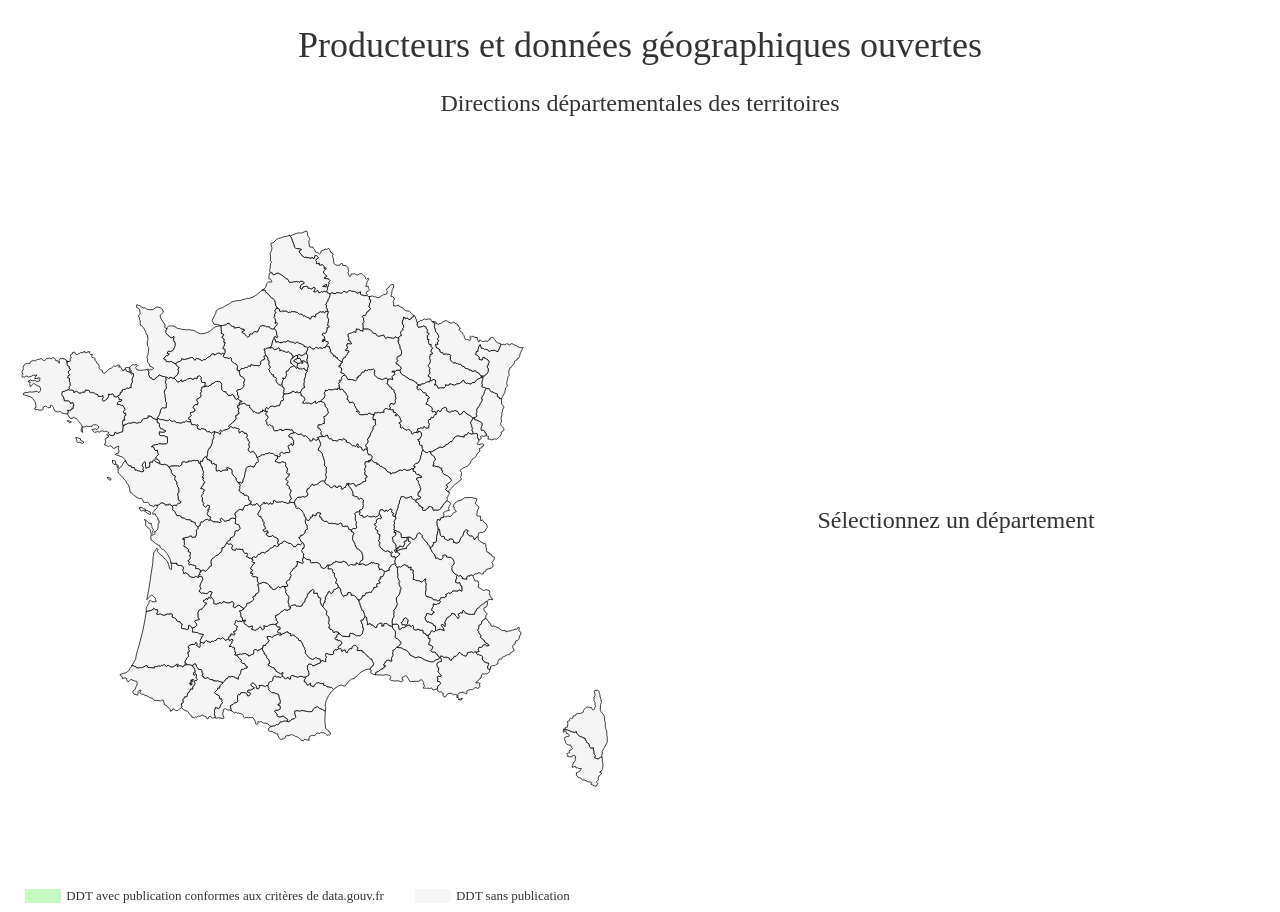
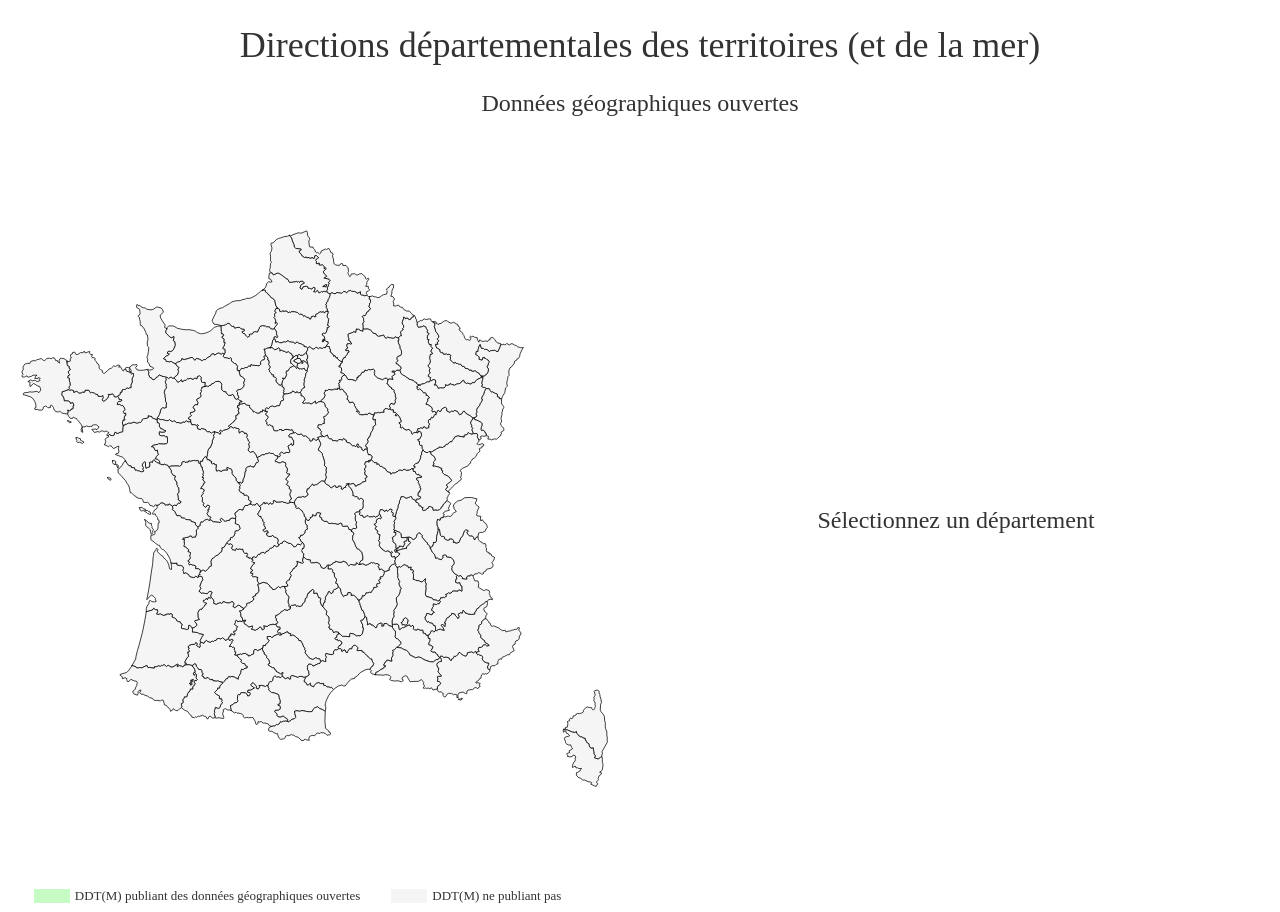
Before and after one commit to etalab/inspire-cartes-producteurs, a plain HTML site: page ddt.html in a window 1280 px wide. Drawn offline with Linux system fonts and the light colour scheme; no server answers; a web font is replaced by a local one.

Commit message:
Améliore page DDT(M)

```diff
--- a/ddt.html
+++ b/ddt.html
@@ -6,12 +6,12 @@
     <link rel="stylesheet" href="style.css">
     <script src="https://cdn.polyfill.io/v2/polyfill.js?features=Array.prototype.map,fetch,promise"></script>
 
-    <title>DDT - Open data</title>
+    <title>Directions départementales des territoires (et de la mer)</title>
 
   </head>
   <body>
-    <h1>Producteurs et données géographiques ouvertes</h1>
-    <h2>Directions départementales des territoires</h2>
+    <h1>Directions départementales des territoires (et de la mer)</h1>
+    <h2>Données géographiques ouvertes</h2>
 
     <div class="content">
 
@@ -124,12 +124,12 @@
         <div class="legends">
           <div class="legend">
             <div class="new"></div>
-            <span>DDT avec publication conformes aux critères de data.gouv.fr</span>
+            <span>DDT(M) publiant des données géographiques ouvertes</span>
           </div>
 
           <div class="legend">
             <div class="none"></div>
-            <span>DDT sans publication</span>
+            <span>DDT(M) ne publiant pas</span>
           </div>
         </div>
 
--- a/js/departements.js
+++ b/js/departements.js
@@ -55,8 +55,7 @@ function createOrganizationsList(departement) {
     var a = document.createElement('a');
 
     a.href = 'https://inspire.data.gouv.fr/search?availability=yes&opendata=yes&organization=' +  departement.ddt.value;
-    a.innerHTML = departement.ddt.count + ' jeux de données';
-    div.innerHTML = departement.ddt.value + ' : ';
+    a.innerHTML = 'Accéder aux jeux de données';
     div.appendChild(a);
   }
 
@@ -108,7 +107,7 @@ function displayInfos(evt) {
   var data = departement.ddt ? departement.ddt.count : 0;
 
   document.getElementById('departement_name').innerHTML = '<b>' + departement.nom + '</b>';
-  document.getElementById('data_nb').innerHTML = 'Nombre de données éligibles : <b>' + data + '</b>';
+  document.getElementById('data_nb').innerHTML = 'Nombre de données : <b>' + data + '</b>';
 
   displayData(departement);
 }
```
